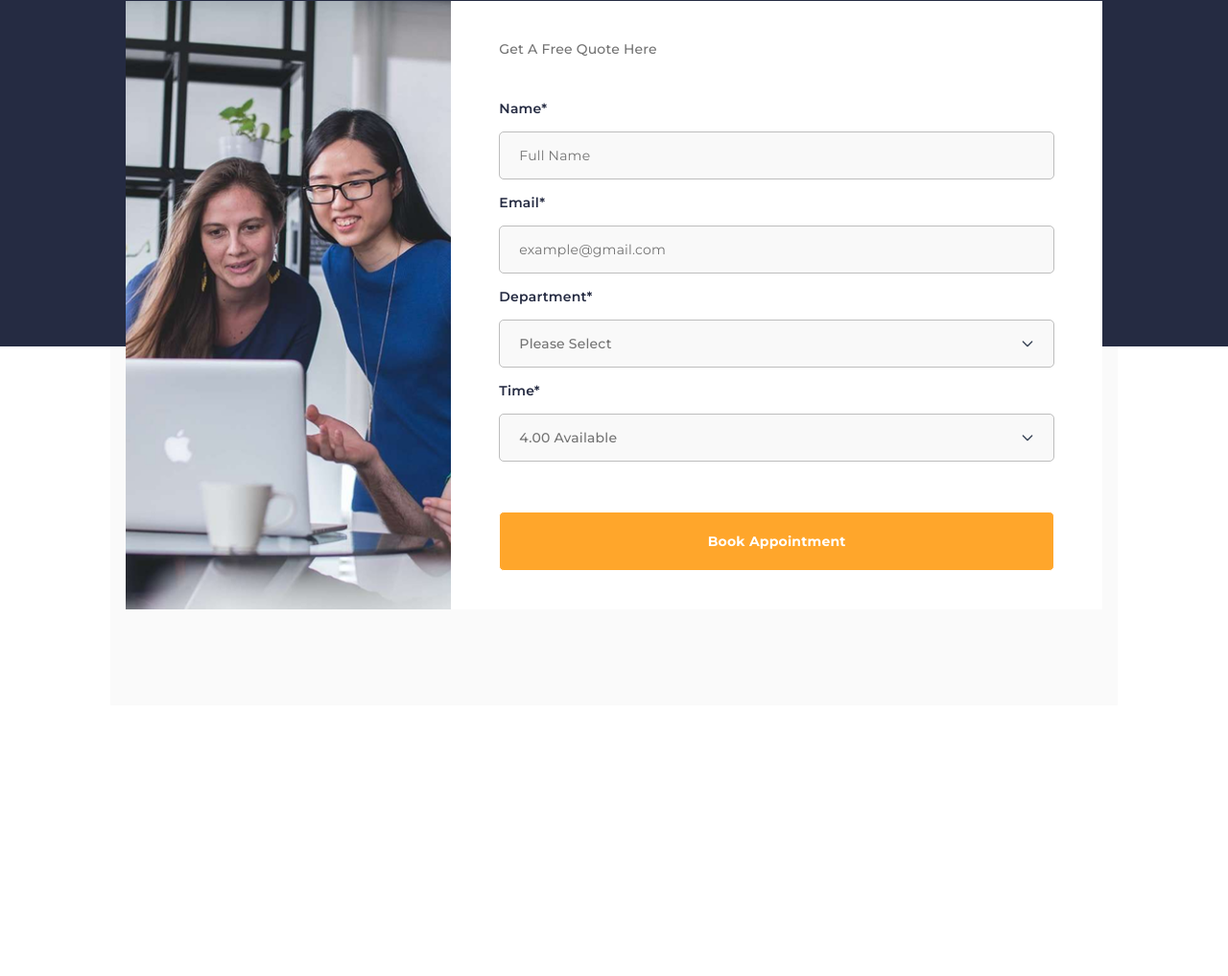
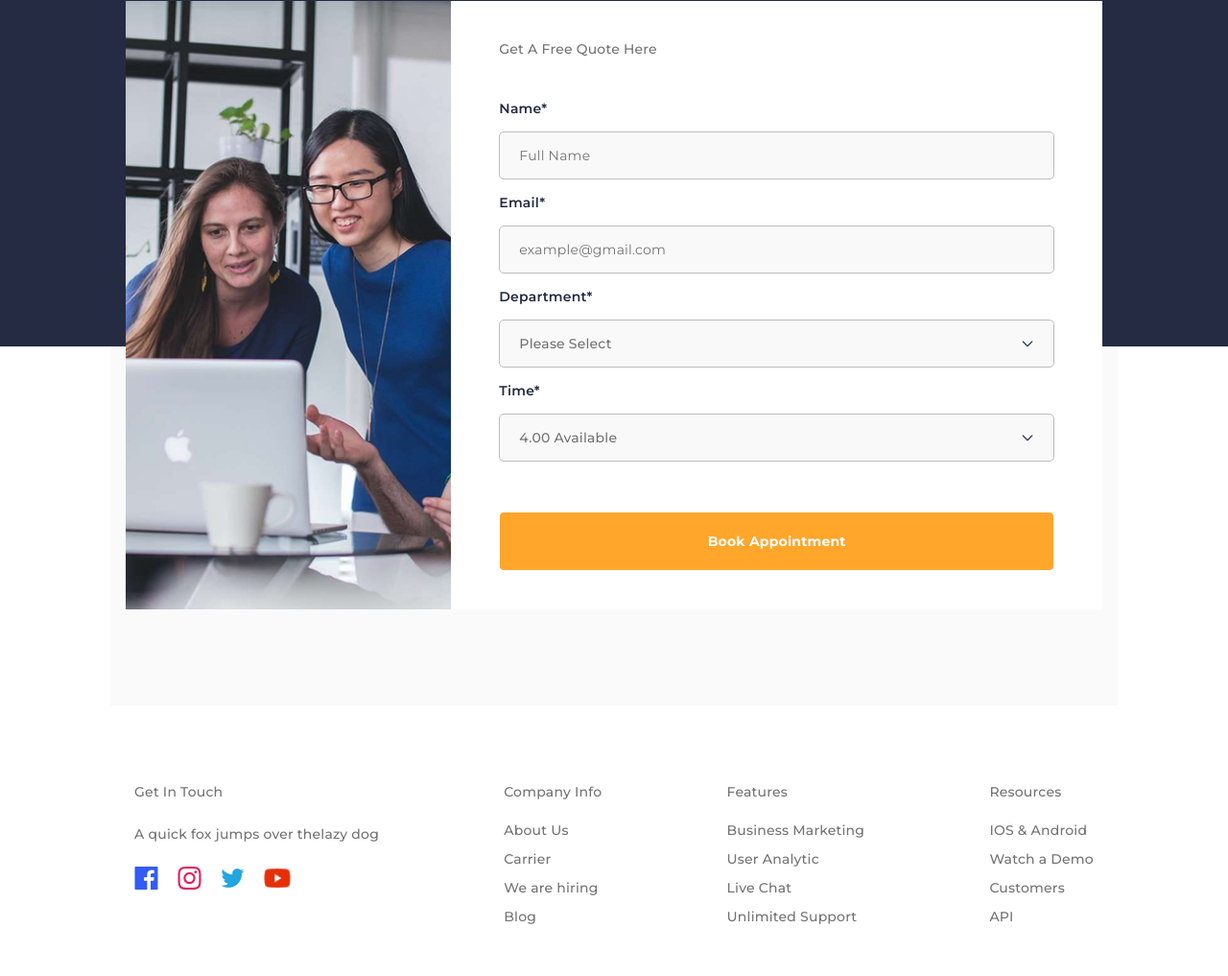
Before and after one commit to moudud-hoq/divestic, a website: page index.html in a window 1280 px wide. Shown: the part 4015-5032 px from the top of the page at 96% size. Before the commit the page ends 4750 px from the top, so only its background shows below. Drawn offline with nearby package versions, Linux system fonts and the light colour scheme.

Commit message:
Footer Structure Done

```diff
--- a/index.html
+++ b/index.html
@@ -655,6 +655,77 @@
         </div>
     </section>
 
+    <!-- Footer -->
+    <footer class="w-[1050px] mx-auto">
+        <div class="container max-md:flex max-md:justify-center">
+            <div class="flex justify-around py-20 gap-20 max-lg:justify-between max-lg:flex-wrap max-md:flex-col">
+                <div class="">
+                    <h3>Get In Touch</h3>
+                    <p class="my-6">A quick fox jumps over thelazy dog</p>
+
+                    <ul class="flex items-center gap-5">
+                        <li><a href="">
+                            <img src="./src/img/ant-design_facebook-filled.png" alt="" class="transform transition-transform duration-300 hover:scale-105">
+                        </a></li>
+
+                        <li><a href="">
+                            <img src="./src/img/ant-design_instagram-outlined.png" alt="" class="transform transition-transform duration-300 hover:scale-105">
+                        </a></li>
+
+                        <li><a href="">
+                            <img src="./src/img/ant-design_twitter-outlined.png" alt="" class="transform transition-transform duration-300 hover:scale-105">
+                        </a></li></li>
+
+                        <li><a href="" class="">
+                            <img src="./src/img/carbon_logo-youtube.png" alt="" class="w-7 transform transition-transform duration-300 hover:scale-105">
+                        </a></li>
+                    </ul>
+                </div>
+
+                <!-- footer menu 1 -->
+                <div class="">
+                    <h3>Company Info</h3>
+
+                    <ul class="flex flex-col gap-2.5 mt-5">
+                        <li><a href="" class="py-1 hover:text-gray-700">About Us</a></li>
+                        <li><a href="" class="py-1 hover:text-gray-700">Carrier</a></li>
+                        <li><a href="" class="py-1 hover:text-gray-700">We are hiring</a></li>
+                        <li><a href="" class="py-1 hover:text-gray-700">Blog</a></li>
+                    </ul>
+                </div>
+
+                <!-- footer menu 2 -->
+                <div class="">
+                    <h3>Features</h3>
+
+                    <ul class="flex flex-col gap-2.5 mt-5">
+                        <li><a href="" class="py-1 hover:text-gray-700">Business Marketing</a></li>
+                        <li><a href="" class="py-1 hover:text-gray-700">User Analytic</a></li>
+                        <li><a href="" class="py-1 hover:text-gray-700">Live Chat</a></li>
+                        <li><a href="" class="py-1 hover:text-gray-700">Unlimited Support</a></li>
+                    </ul>
+                </div>
+
+                <!-- footer menu 3 -->
+                <div class="">
+                    <h3>Resources</h3>
+
+                    <ul class="flex flex-col gap-2.5 mt-5">
+                        <li><a href="" class="py-1 hover:text-gray-700">IOS & Android</a></li>
+                        <li><a href="" class="py-1 hover:text-gray-700">Watch a Demo</a></li>
+                        <li><a href="" class="py-1 hover:text-gray-700">Customers</a></li>
+                        <li><a href="" class="py-1 hover:text-gray-700">API</a></li>
+                    </ul>
+                </div>
+            </div>
+        </div>
+
+        <!-- footer foot -->
+        <div class="bg-[#FAFAFA] h-19 flex justify-center items-center text-center max-sm:px-10">
+            <h6>Made With Love By Figmaland All Right Reserved</h6>
+        </div>
+    </footer>
+
     <script src="src/js/main.js"></script>
 </body>
 
```
Also changed, not shown: src/output.css.
